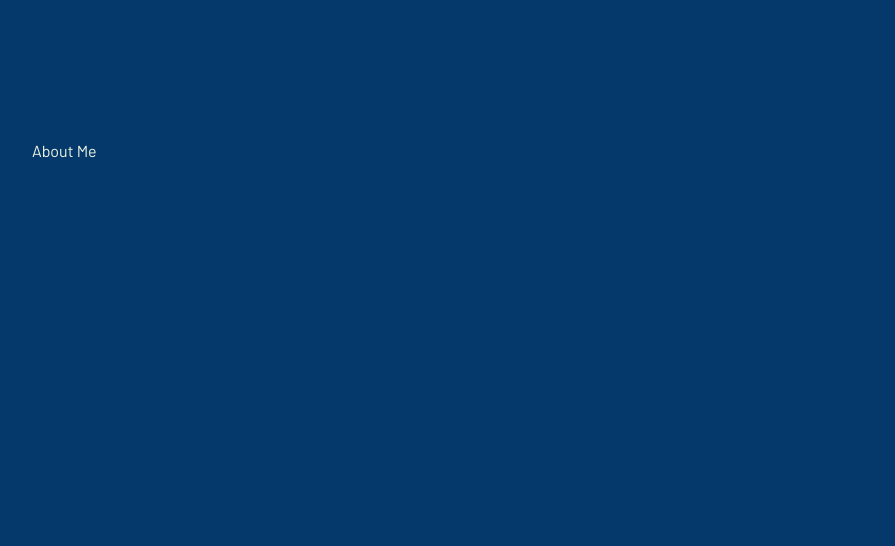
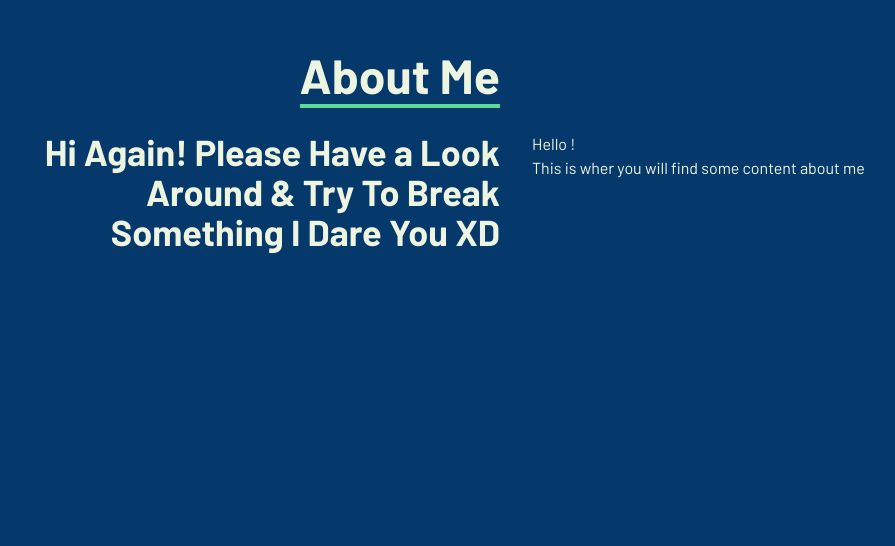
Before and after one commit to Nasiefk14/My-Portfolio, a React (Vite) app in the folder Portfolio/: page / in a window 1280 px wide. Shown: the part 1049-1595 px from the top of the page, without its empty margins (124-1019 px from the left). Built offline with nearby package versions, Linux system fonts and the light colour scheme.

Commit message:
About Nav

```diff
--- a/Portfolio/src/components/About.tsx
+++ b/Portfolio/src/components/About.tsx
@@ -1,20 +1,44 @@
-import React from 'react'
-
 const About = () => {
   return (
-    <div className="w-full h-screen bg-[#05386B] text-[#edf5e1]">
-      <div className='flex flex-col justify-center items-center w-full h-full'>
-        <div className='max-w-[1000px] w-full px-4'>
-            <div>
-                <p>About Me</p>
-            </div>
-            <div>
-
-            </div>
+    <div className="about w-full h-screen bg-[#05386B] text-[#edf5e1]">
+      <div className="flex flex-col justify-center items-center w-full h-full">
+        <div className="max-w-[1000px] w-full grid grid-cols-2 gap-8">
+          <div className="sm:text-right pb-8 pl-4">
+            <p className="text-5xl font-bold inline border-b-4 border-[#5CDB95]">
+              About Me
+            </p>
+          </div>
+          <div></div>
+        </div>
+        <div className="max-w-[1000px] w-full grid sm:grid-cols-2 gap-8 px-4">
+          <div className="sm:text-right text-4xl font-bold">
+            <p>
+              Hi Again! Please Have a Look Around & Try To Break Something I
+              Dare You XD
+            </p>
+          </div>
+          <div>
+            <p>
+              {/* Hello! My name is Brittany and I enjoy creating things that live
+              on the internet. My interest in web development started back in
+              2012 when I decided to try editing custom Tumblr themes — turns
+              out hacking together a custom reblog button taught me a lot about
+              HTML & CSS! Fast-forward to today, and I’ve had the privilege of
+              working at an advertising agency, a start-up, a huge corporation,
+              and a student-led design studio. My main focus these days is
+              building accessible, inclusive products and digital experiences at
+              Upstatement for a variety of clients. I also recently launched a
+              course that covers everything you need to build a web app with the
+              Spotify API using Node & React. Here are a few technologies I’ve
+              been working with recently: JavaScript (ES6+) TypeScript */}
+              Hello ! <br />
+              This is wher you will find some content about me
+            </p>
+          </div>
         </div>
       </div>
     </div>
-  )
-}
+  );
+};
 
-export default About
+export default About;
```
